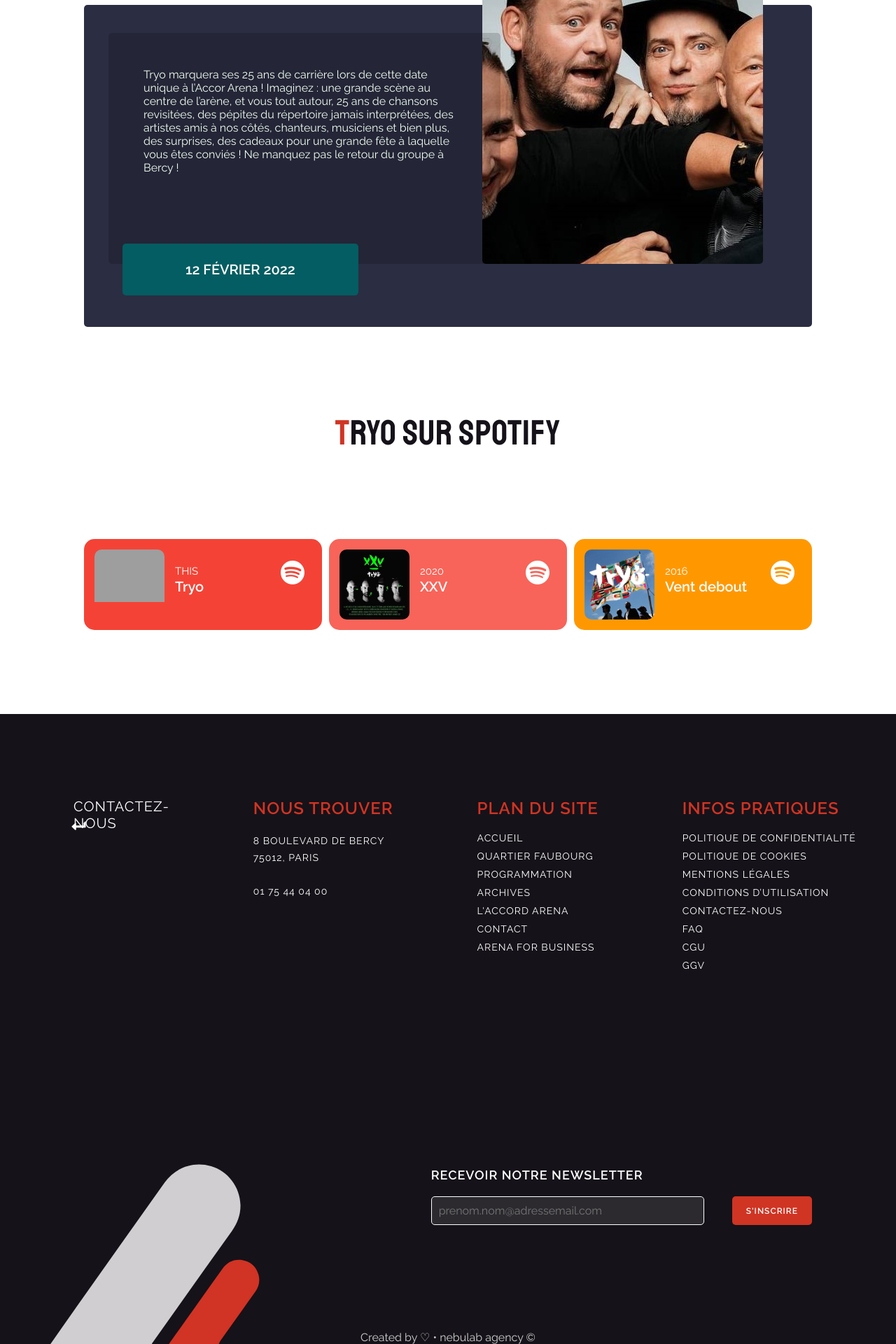
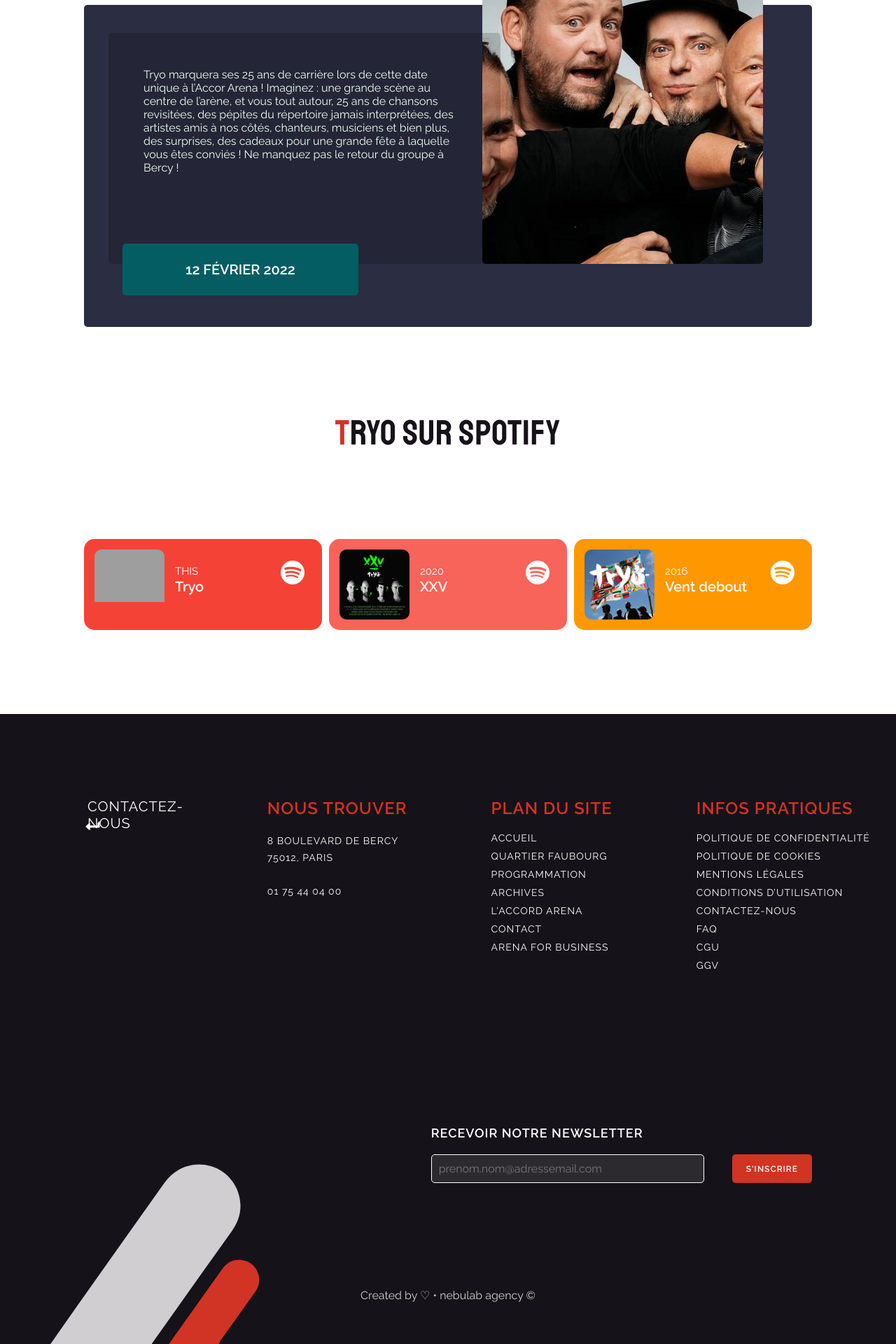
Before and after one commit to tmiia/Accor-Arena-TeamWork, a Jekyll site: the page built from _pages/page-artiste.html, in a window 1280 px wide. Shown: the part 1433-3353 px from the top of the page at 70% size. Built offline with Jekyll 4.4.1, drawn with Linux system fonts in a browser that asks for light colours.

Commit message:
Modifications footer

```diff
--- a/_includes/sections/actualites.html
+++ b/_includes/sections/actualites.html
@@ -18,7 +18,7 @@
 
                 </div>
 
-                <a href="#" class="primary-boutton">En savoir plus</a>
+                {% include components/primary-button.html text="En lire plus" %}
             </div>
         </div>
 
@@ -34,7 +34,7 @@
                 <div class="explication-actu">
                     <p>L'Arena regorge de petits comptoirs food à faire saliver vos papilles, on vous en dévoile la liste juste ici. Et comme on dit, l'appétit vient en cliquant !</p>
                 </div>
-                <a href="#" class="primary-boutton">En savoir plus</a>
+                {% include components/primary-button.html text="En lire plus" %}
             </div>
         </div>
 
@@ -50,7 +50,7 @@
                 <div class="explication-actu">
                     <p>Tous les chemins mènent à l'Accor Arena, n'est-ce pas ?</p>
                 </div>
-                <a href="#" class="primary-boutton">En savoir plus</a>
+                {% include components/primary-button.html text="En lire plus" %}
             </div>
         </div>
     </div>
--- a/_sass/components/actualités.scss
+++ b/_sass/components/actualités.scss
@@ -37,23 +37,3 @@
     color: $bleu;
     font-family: $font-text;
 }
-
-
-.primary-boutton{
-    margin-bottom: 5px;
-    align-items: center;
-    padding: 12px 26px;
-    background-color: $rouge;
-    color: $blanc;
-    border-radius: 5px;
-    font-family: $font-text;
-    text-transform: uppercase;
-    font-size: 14px;
-    font-weight: bold;
-    letter-spacing: 1px;
-    text-decoration: none;
-
-}
-.primary-boutton:hover{
-    background-color: $rouge-hover;
-}
--- a/_sass/components/footer.scss
+++ b/_sass/components/footer.scss
@@ -1,6 +1,6 @@
 footer {
     background-color: $noir;
-    height: 100vh;
+    min-height: 100vh;
     display: flex;
     flex-direction: column;
     justify-content: space-between;
@@ -16,12 +16,12 @@ footer {
         left:5%;
     }
     .footer-infos {
-        width: calc(100% - 120px);
+        width: calc(100% - 140px);
         display:flex;
         color: $blanc;
         font-family: $font-text;
         text-transform: uppercase;
-        margin: $margin-mobile;
+        margin: $margin-mobile $margin-mobile 0;
         font-size: 14px;
         justify-content: space-between;
         letter-spacing: 1px;
@@ -97,5 +97,100 @@ footer {
     .footer-credits{
         align-self: center;
         color: $gris;
+        margin-bottom: $margin-mobile;
     }
 }
+
+@media (max-width: 1200px) {
+    footer {
+        .footer-infos {
+            .footer-section h5 {
+                white-space: normal;
+            }
+            .footer-section a {
+                white-space: normal;
+            }
+        }
+    }
+
+  }
+@media (max-width: 1000px) {
+    footer {
+        &::after {
+            height: 200px;
+            width: 244px;
+        }
+        .footer-infos {
+            width: calc(100% - 180px);
+            flex-wrap: wrap;
+            .footer-section {
+                width: 33%;
+            }
+            .footer-section:nth-child(3) {
+                margin-top: 0;
+            }
+            .footer-section:nth-child(4) {
+                margin-top: 0;
+            }
+        }
+        .footer-newsletter {
+            margin: 0 120px 60px;
+        }
+    }
+}
+@media (max-width: 900px) {
+    footer {
+        .footer-infos {
+            .footer-section {
+                margin: 60px 30px;
+            }
+        }
+        &::after {
+            height: 130px;
+            width: 158px;
+        }
+    }
+}
+@media (max-width: 750px) {
+    footer {
+        .footer-infos {
+            h6 {
+                display: none;
+            }
+            .footer-section:nth-child(3) {
+                margin-top: 60px;
+            }
+            .footer-section:nth-child(4) {
+                width: 100%;
+            }
+        }
+        &::after {
+            height: 130px;
+            width: 158px;
+        }
+        .footer-newsletter {
+            margin: 0 60px 60px;
+            justify-content: flex-end;
+        }
+    }
+}
+@media (max-width: 650px) {
+    footer {
+        .footer-infos {
+            flex-direction: column;
+
+            h6 {
+                width: 100%;
+            }
+            .footer-section {
+                width: 100%;
+            }
+        }
+        .footer-newsletter {
+            margin: 0 60px 80px;
+            justify-content: flex-start;
+            width: calc(100% - 200px);
+        }
+
+    }
+}
--- a/_sass/components/programmation.scss
+++ b/_sass/components/programmation.scss
@@ -109,3 +109,15 @@
         }
     }
 }
+
+@media (max-width: 1000px) {
+
+    .section-programmation {
+
+        .programmation::before {
+            height: 200px;
+            width: 244px;
+        }
+    }
+
+}
--- a/_sass/components/titre.scss
+++ b/_sass/components/titre.scss
@@ -8,7 +8,7 @@ h3 {
     font-weight: 400;
     letter-spacing: 1px;
     color: $noir;
-    margin: $margin-desktop;
+    margin: $margin-desktop 0;
 
     strong {
         font-weight: 400;
```
Also changed, not shown: _includes/commons/footer.html (+0 -1 lines).
